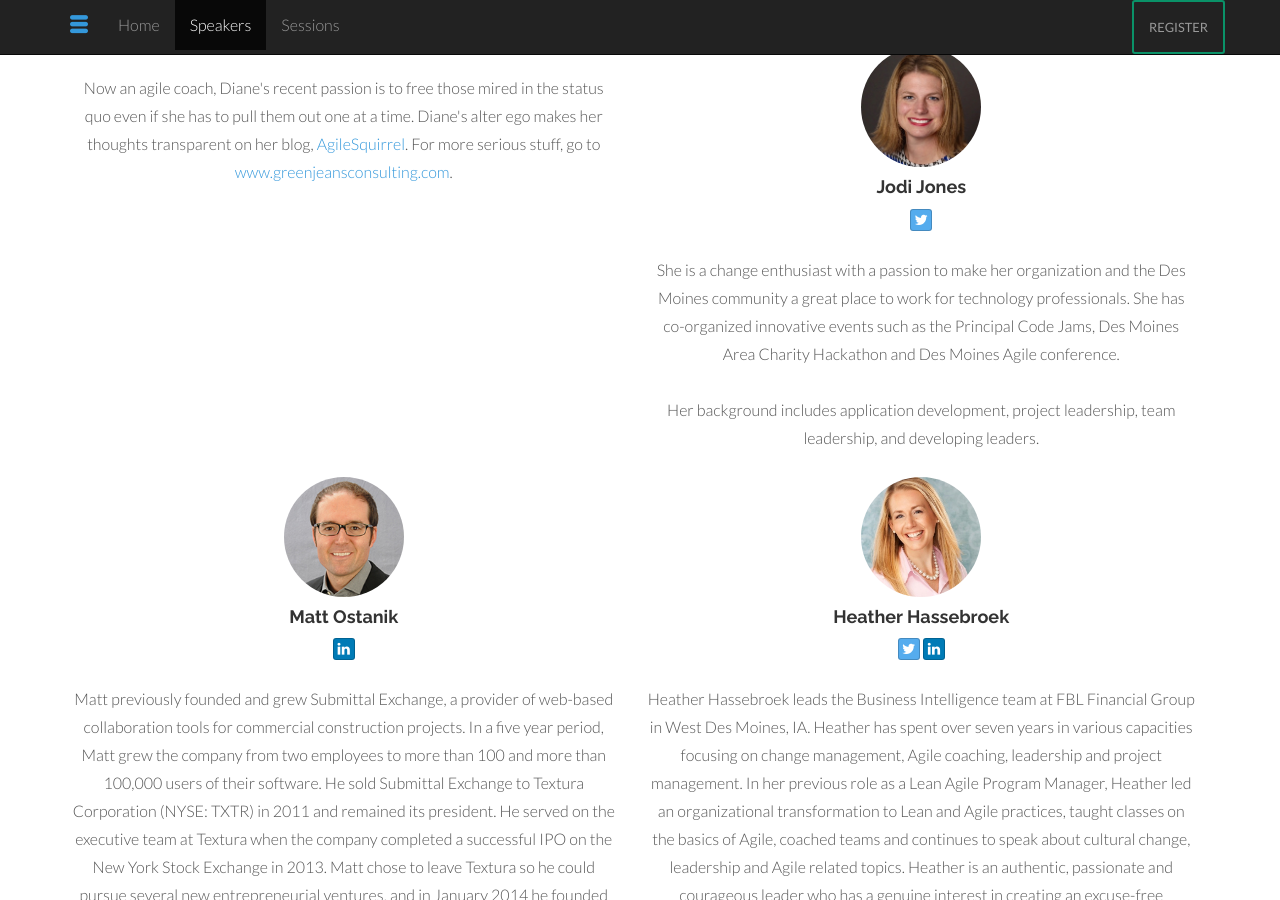
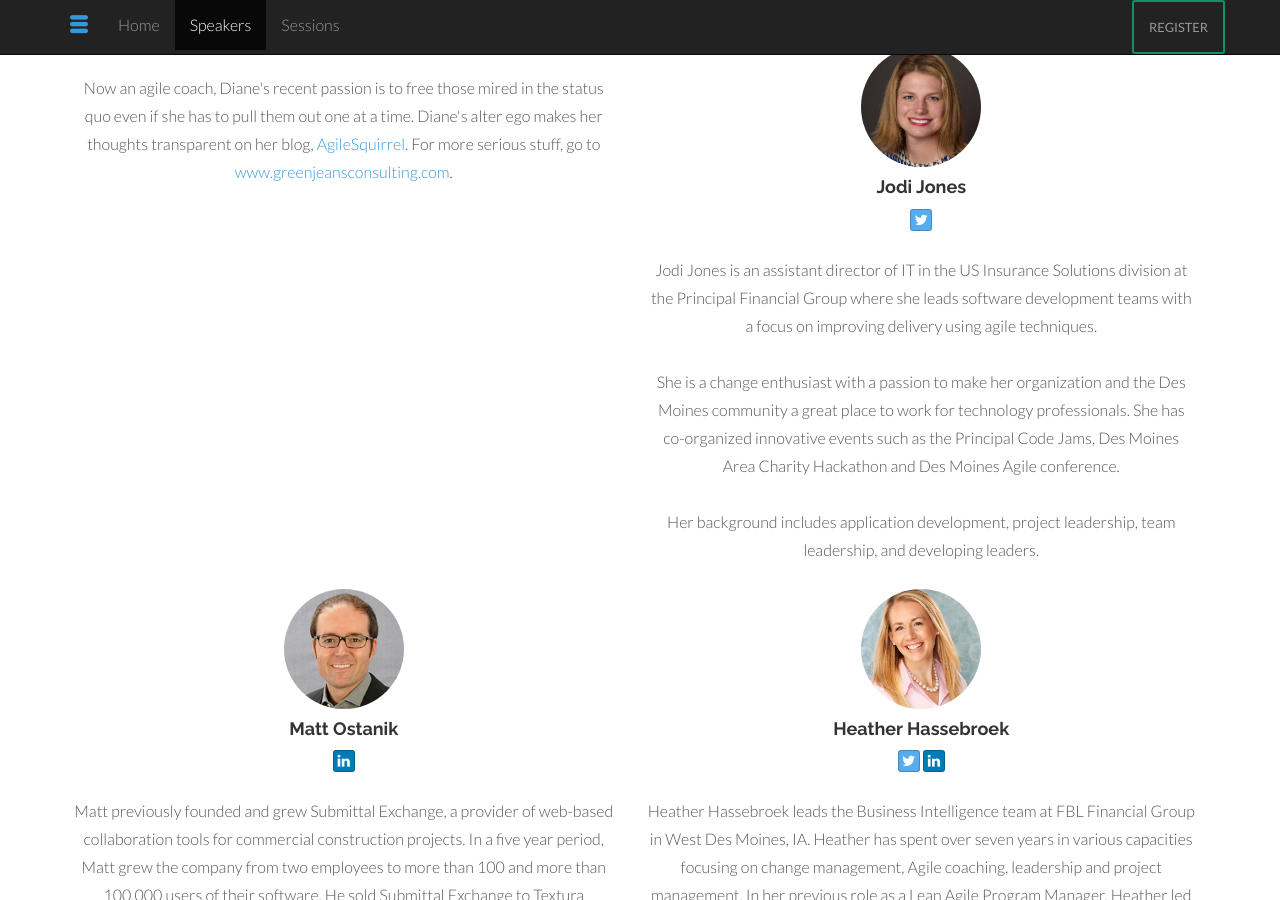
Before and after one commit to agileiowa/dsmagile-web, a Jekyll site: the page built from index.html, in a window 1280 px wide and 900 px high, scrolled down 1858 px. Built offline with Jekyll 4.4.1, drawn with Linux system fonts in a browser that asks for light colours.

Commit message:
updated jodi's bio

```diff
--- a/_data/sessions/lowery-jones-leaders-avoid-extinction.yml
+++ b/_data/sessions/lowery-jones-leaders-avoid-extinction.yml
@@ -14,6 +14,8 @@ speakers:
       twitter: jodimj
       linkedin:
       bio: |
+        Jodi Jones is an assistant director of IT in the US Insurance Solutions division at the Principal Financial Group where she leads software development teams with a focus on improving delivery using agile techniques.
+        <br/><br/>
         She is a change enthusiast with a passion to make her organization and the Des Moines community a great place to work for technology professionals. She has co-organized innovative events such as the Principal Code Jams, Des Moines Area Charity Hackathon and Des Moines Agile conference.
         <br/><br/>
         Her background includes application development, project leadership, team leadership, and developing leaders.
```
